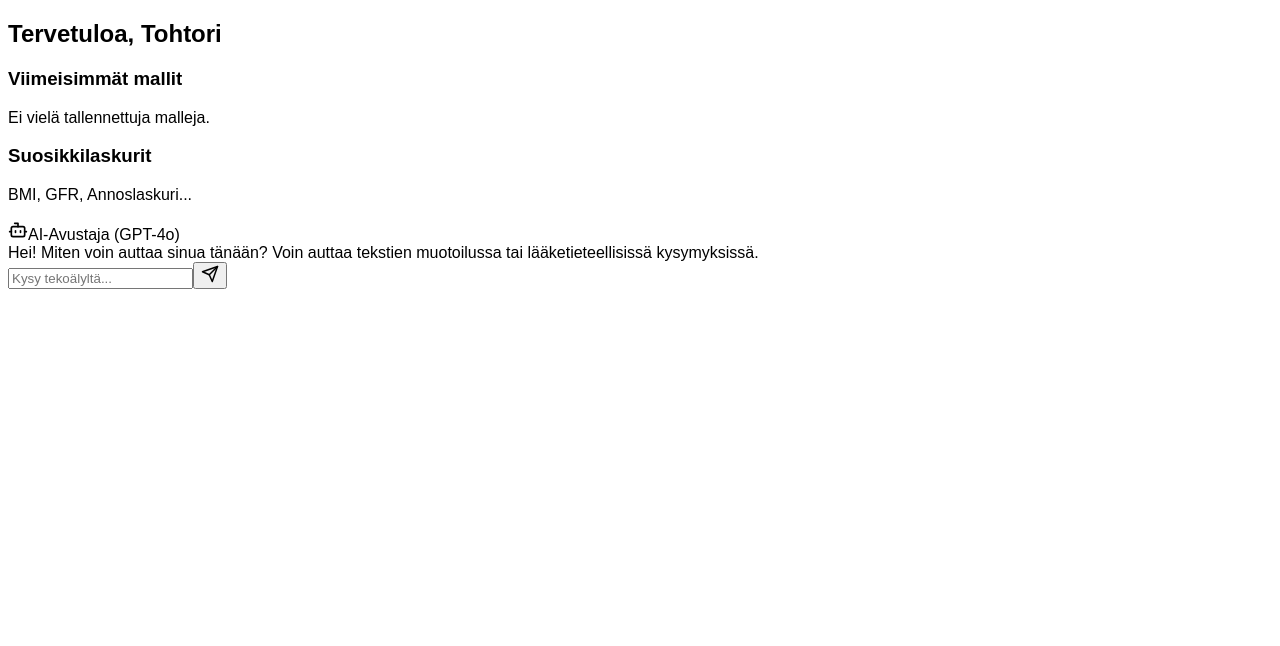
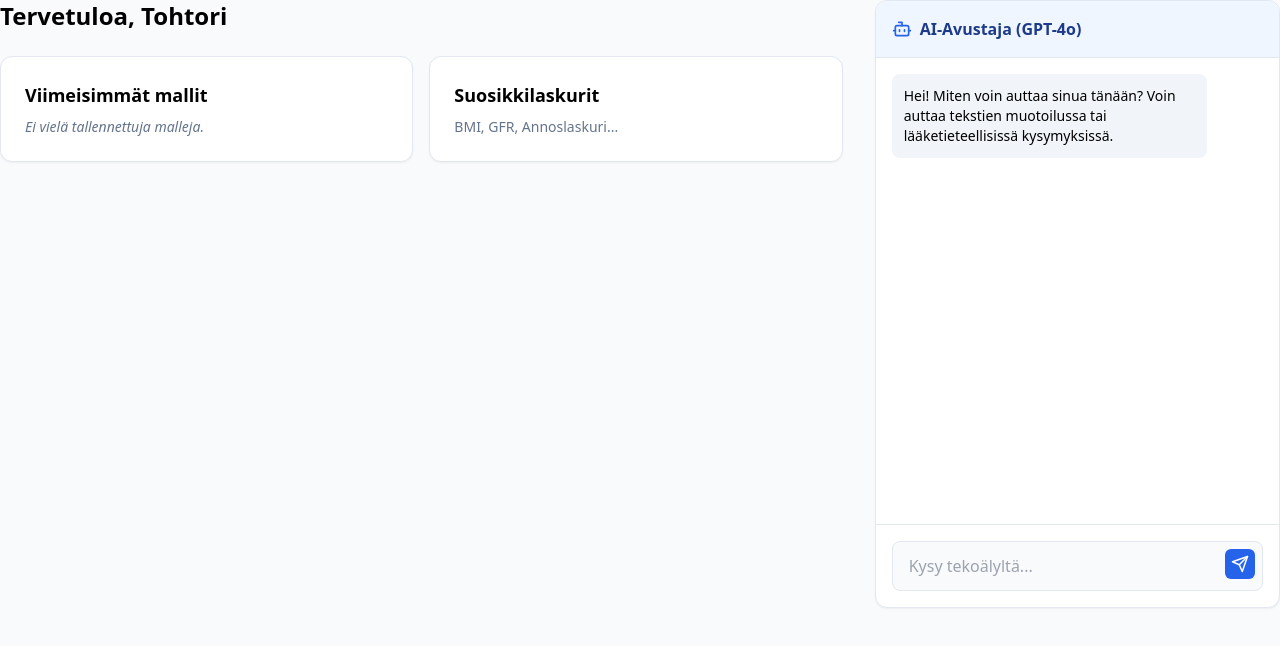
Before and after one commit to kapiur/LaakarinTyopoyta, a Next.js app: page / in a window 1280 px wide. Shown: the top 646 px of the page. Built offline with nearby package versions, Linux system fonts and the light colour scheme.

Commit message:
Update globals.css

```diff
--- a/app/globals.css
+++ b/app/globals.css
@@ -1 +1,7 @@
-body { font-family: sans-serif; }
+@tailwind base;
+@tailwind components;
+@tailwind utilities;
+
+body {
+  background-color: rgb(248 250 252);
+}
```
